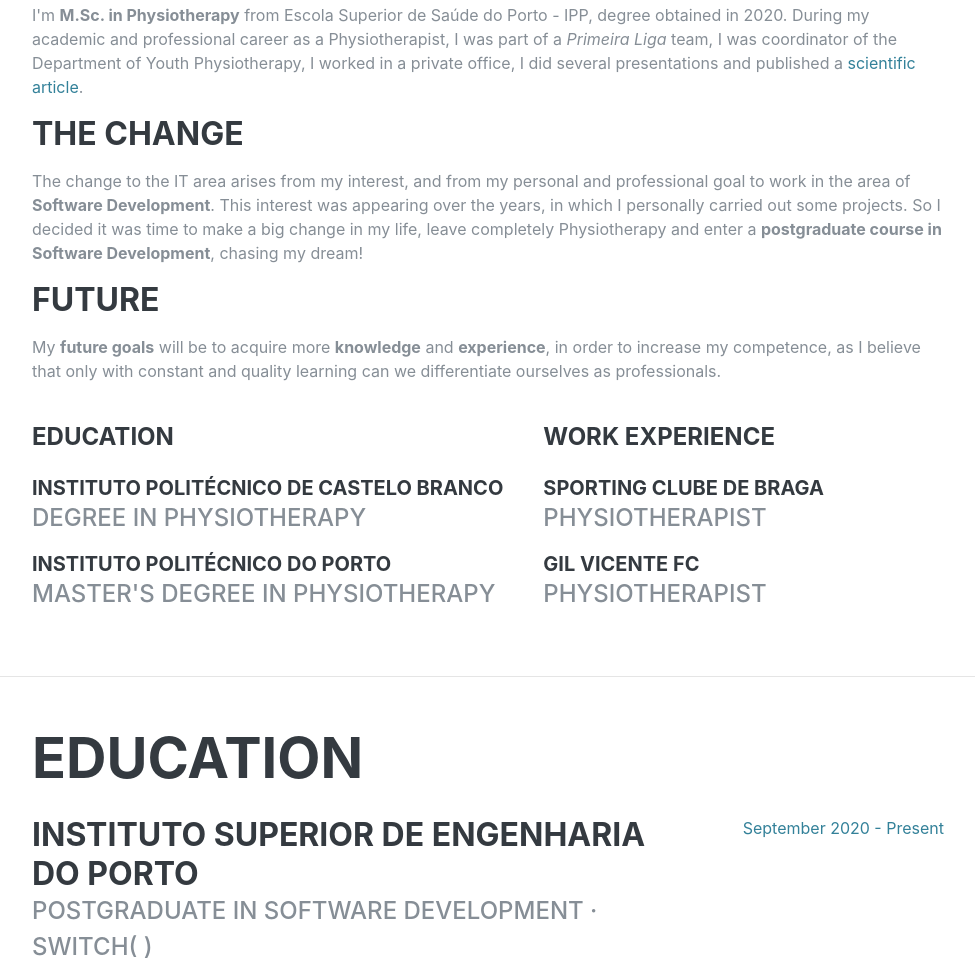
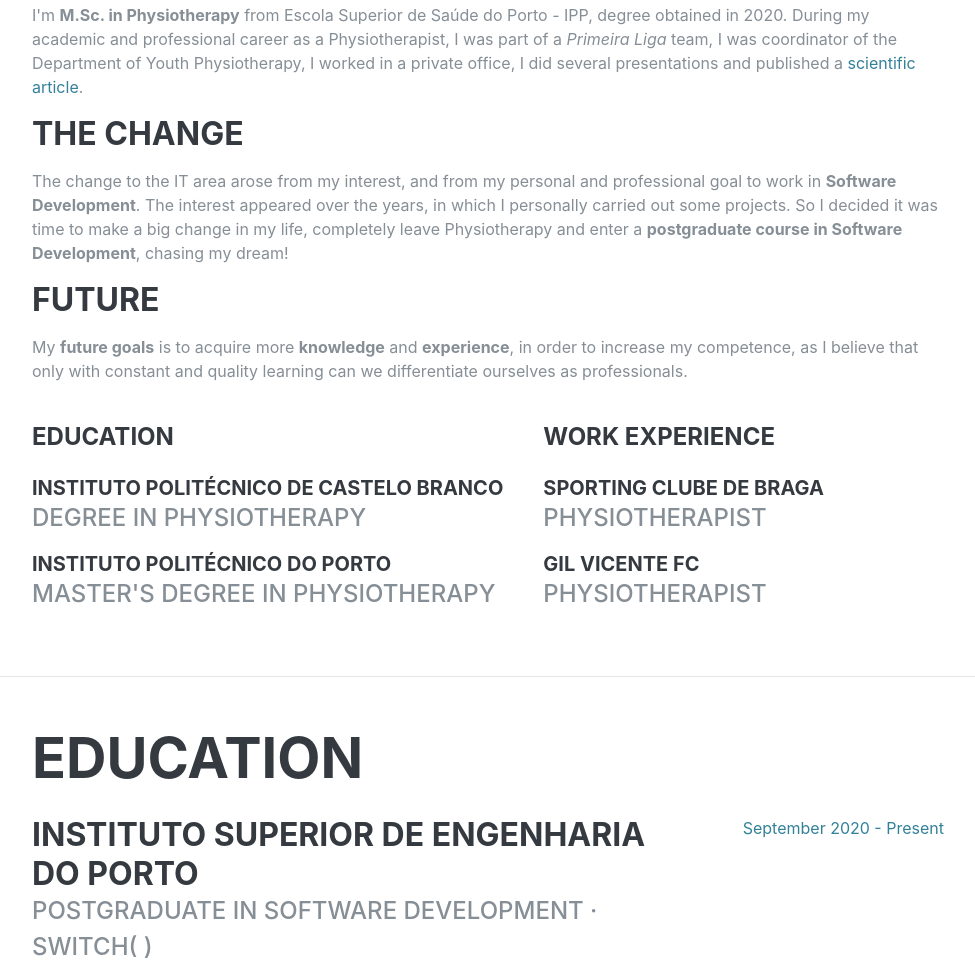
Before and after one commit to joaoduartepinto/resume, a Gatsby site: page / in a window 1280 px wide. Shown: the part 992-1960 px from the top of the page, without its empty margins (288-1263 px from the left). Built offline with nearby package versions, Linux system fonts and the light colour scheme; Gatsby itself is replaced by a stand-in of ours; a web font is replaced by a local one.

Commit message:
changes in grammar

```diff
--- a/src/pages/index.js
+++ b/src/pages/index.js
@@ -68,20 +68,20 @@ const IndexPage = () => (
 
                     <h3 className="mb-3">The change</h3>
                     <p>
-                        The change to the IT area arises from my interest, and from my personal and
-                        professional goal to work in the area of <strong>Software Development</strong>. This interest
-                        was
-                        appearing over the years, in which I personally carried out some projects.
+                        The change to the IT area arose from my interest, and from my personal and
+                        professional goal to work in <strong>Software Development</strong>. The interest
+                        appeared over the years, in which I personally carried out some projects.
 
-                        So I decided it was time to make a big change in my life, leave
-                        completely Physiotherapy and enter a <strong>postgraduate course in Software
+                        So I decided it was time to make a big change in my life, completely leave
+                        Physiotherapy and enter a <strong>postgraduate course in Software
                         Development</strong>,
                         chasing my dream!
                     </p>
 
                     <h3 className="mb-3">Future</h3>
                     <p>
-                        My <strong>future goals</strong> will be to acquire more <strong>knowledge</strong> and <strong>experience</strong>, in order to increase my
+                        My <strong>future goals</strong> is to acquire more <strong>knowledge</strong> and <
+                        strong>experience</strong>, in order to increase my
                         competence, as I believe that only with constant and quality learning can we differentiate
                         ourselves as professionals.
                     </p>
```
